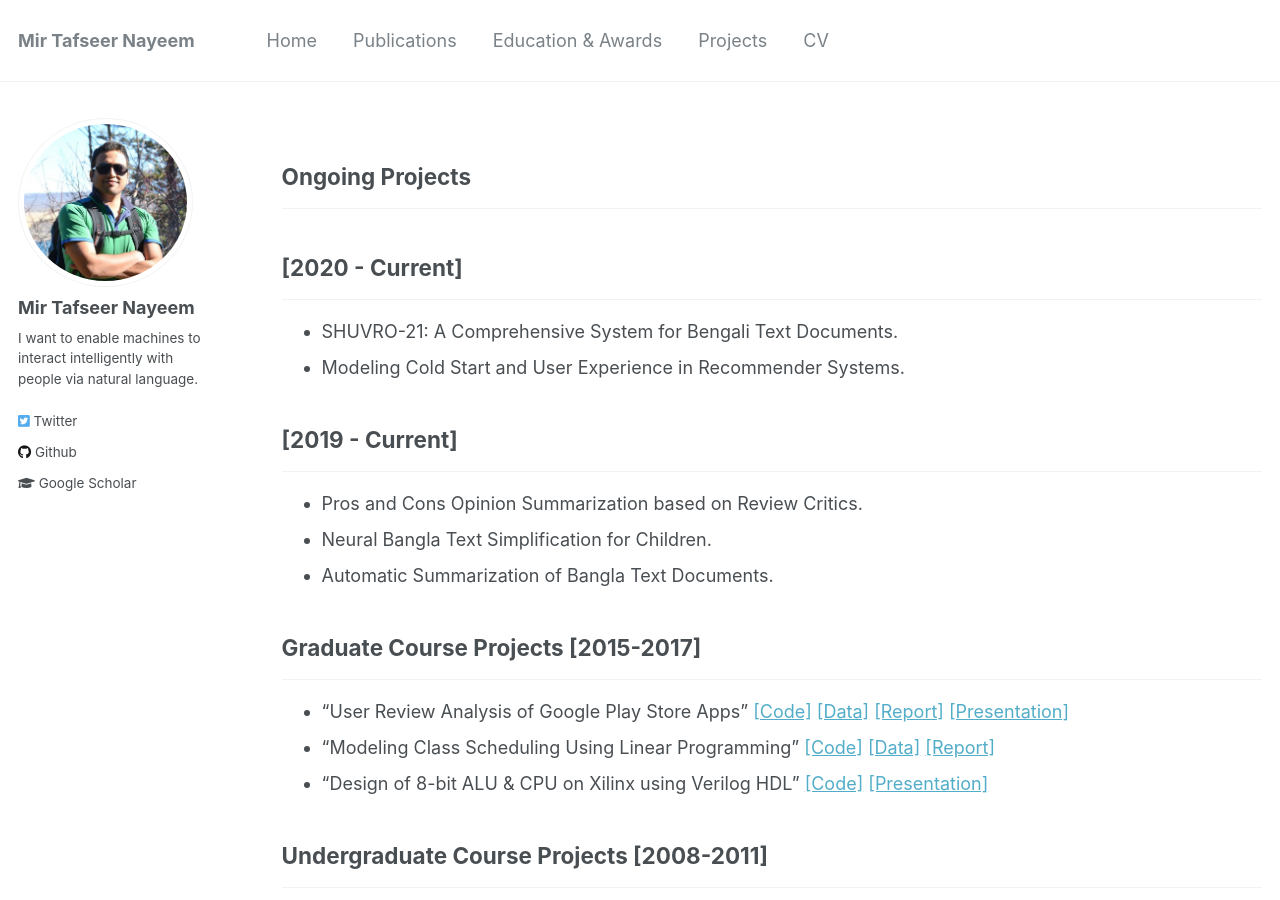
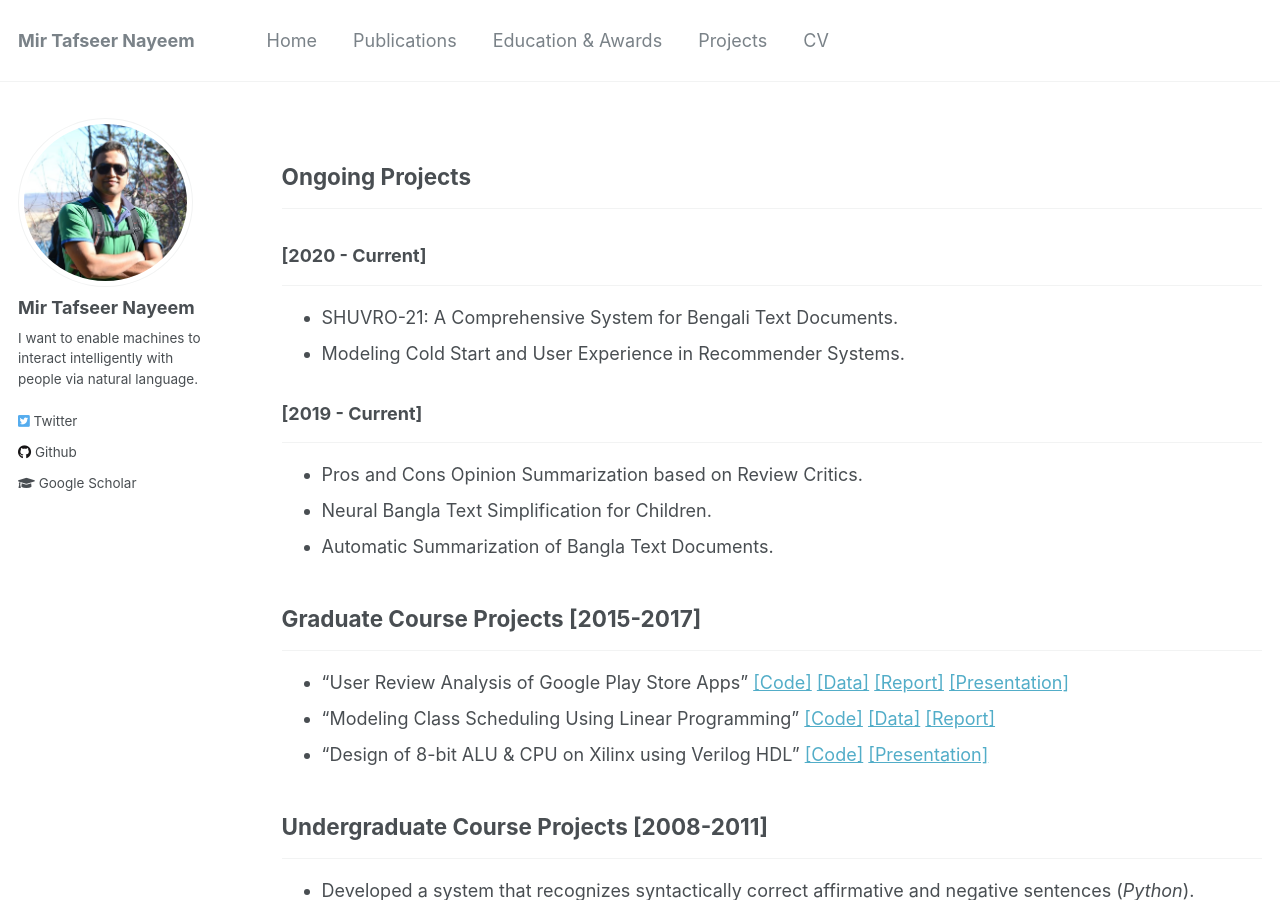
Before and after one commit to sujan-sarker/sujan-sarker.github.io, a Jekyll site: the page built from _pages/projects.md, in a window 1280 px wide and 900 px high. Built offline with Jekyll 4.4.1, drawn with Linux system fonts in a browser that asks for light colours.

```diff
--- a/_pages/projects.md
+++ b/_pages/projects.md
@@ -8,12 +8,12 @@ author_profile: true
 ## Ongoing Projects
 ----------------
 
-## [2020 - Current]
+### [2020 - Current]
 -----------
 * SHUVRO-21: A Comprehensive System for Bengali Text Documents.
 * Modeling Cold Start and User Experience in Recommender Systems.
 
-## [2019 - Current]
+### [2019 - Current]
 -----------
 * Pros and Cons Opinion Summarization based on Review Critics.
 * Neural Bangla Text Simplification for Children.
```
